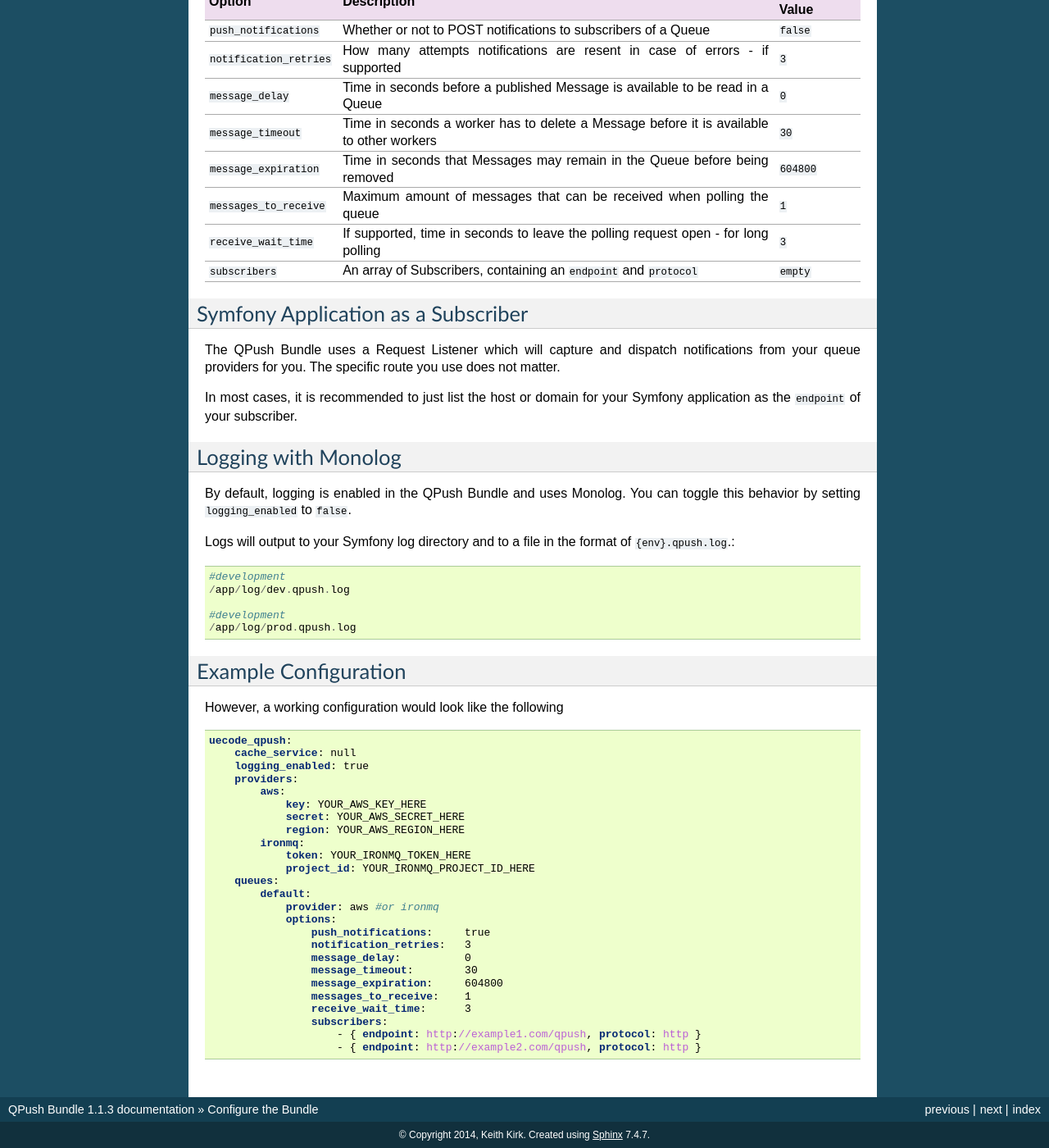
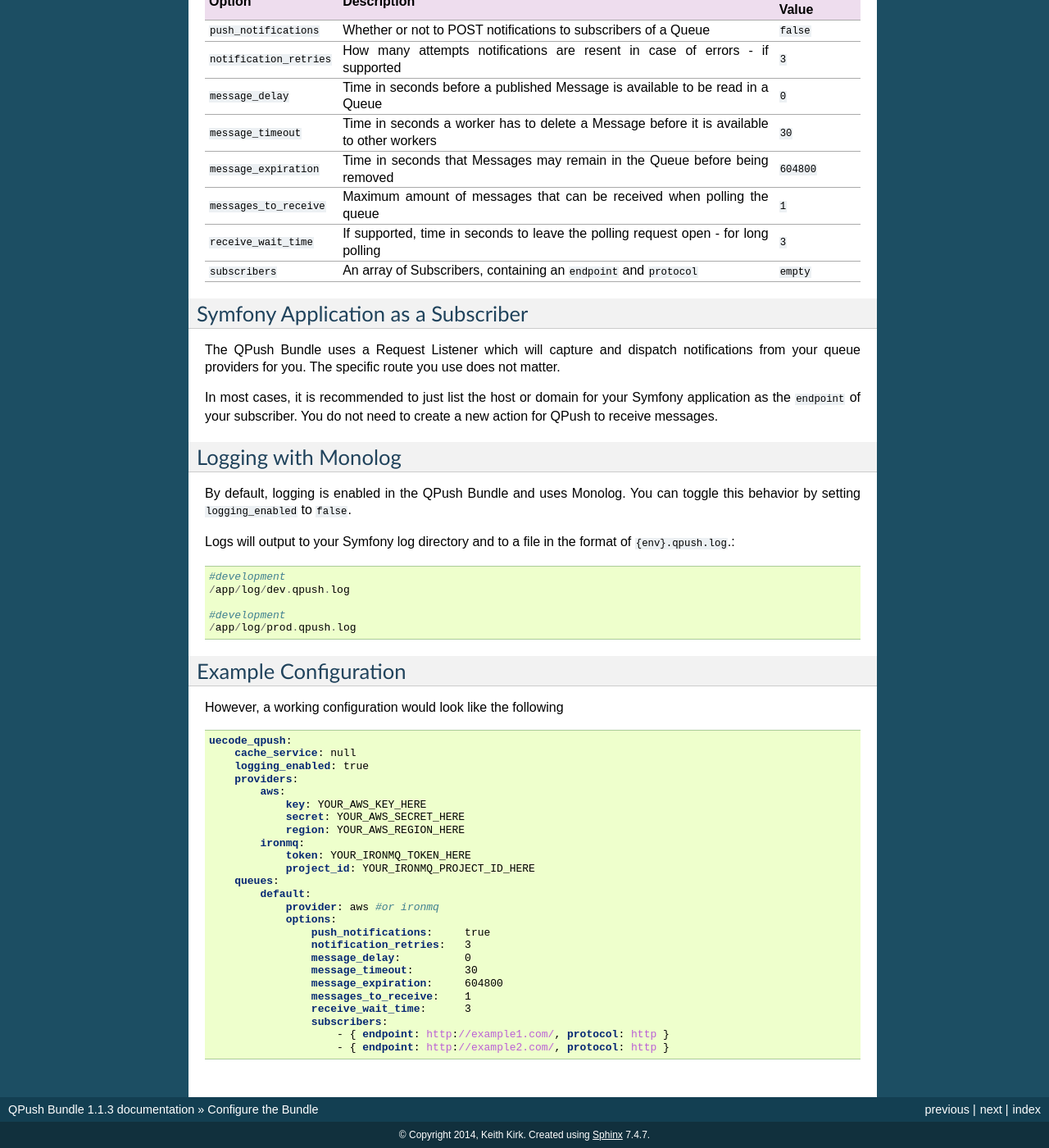
Before and after one commit to uecode/qpush-bundle, a Sphinx documentation site: the page built from docs/configuration.rst, in a window 1280 px wide and 1400 px high, scrolled down 1033 px. Shown: the whole window at 82% size. Built offline with Sphinx 7.4.7, drawn with Linux system fonts in a browser that asks for light colours; some of the changed lines change nothing that is shown.

Commit message:
Be explicit about not needing a special endpoint
- Remove "qpush" endpoint from example config
- Add explicit disclaimer that a new endpoint is not needed

```diff
--- a/docs/configuration.rst
+++ b/docs/configuration.rst
@@ -80,7 +80,7 @@
 
 The QPush Bundle uses a Request Listener which will capture and dispatch notifications from your queue providers for you. The specific route you use does not matter.
 
-In most cases, it is recommended to just list the host or domain for your Symfony application as the ``endpoint`` of your subscriber.
+In most cases, it is recommended to just list the host or domain for your Symfony application as the ``endpoint`` of your subscriber.  You do not need to create a new action for QPush to receive messages.
 
 Logging with Monolog
 --------------------
@@ -127,5 +127,5 @@
                     messages_to_receive:    1
                     receive_wait_time:      3
                     subscribers:
-                        - { endpoint: http://example1.com/qpush, protocol: http }
-                        - { endpoint: http://example2.com/qpush, protocol: http }
+                        - { endpoint: http://example1.com/, protocol: http }
+                        - { endpoint: http://example2.com/, protocol: http }
```
